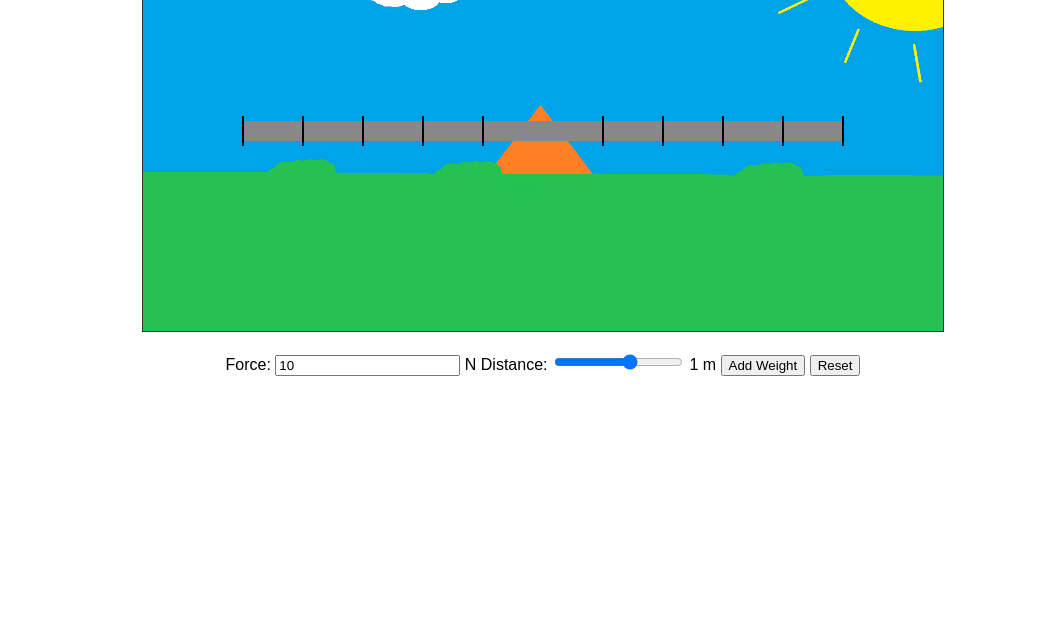
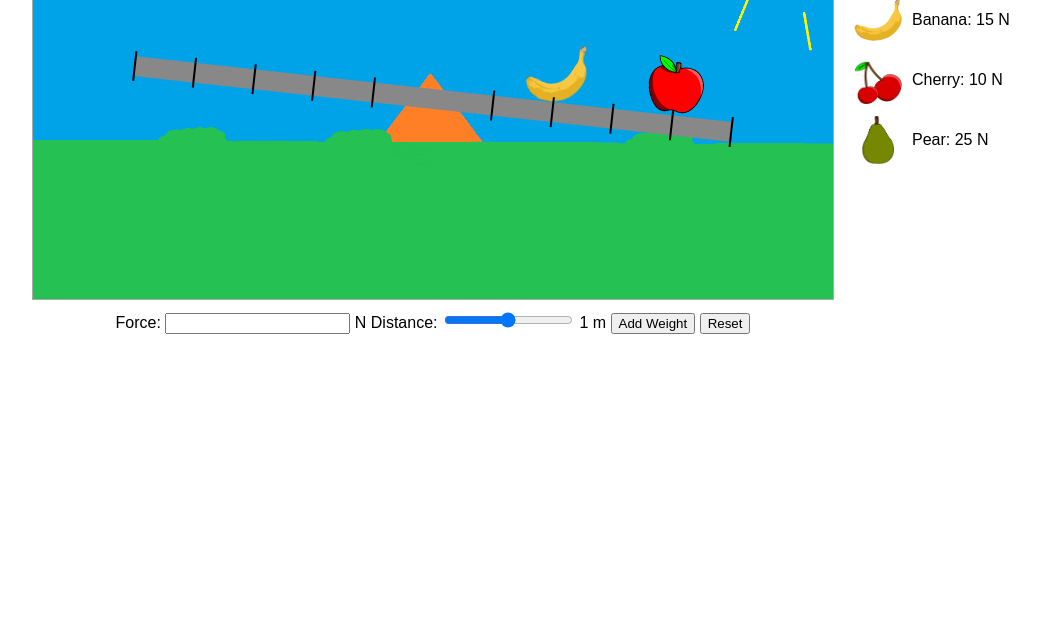
Before and after one commit to eozturk1968/torque-videogame, a plain HTML site: page docs/index.html in a window 1280 px wide. Shown: the part 182-800 px from the top of the page, without its empty margins (97-1137 px from the left). Drawn offline with Linux system fonts and the light colour scheme.

Commit message:
Fruits
level 1 added

```diff
--- a/docs/index.html
+++ b/docs/index.html
@@ -8,30 +8,45 @@
 <body>
     <h1>Torque Balance Game</h1>
 
-  <!-- Canvas where the seesaw will be drawn -->
+    <!-- NEW: flex row that holds canvas+controls and the sidebar -->
+    <div class="game-row">
+        <!-- the existing game area -->
+        <div class="game-area">
             <canvas id="gameCanvas" width="800" height="400"></canvas>
-
-  <!-- Control panel for adding weights and resetting -->
-  <div id="info">
-    <!-- Force input (non-negative) -->
+            <div id="controls">
                 Force: <input id="force" type="number" value="10" min="0"> N
-
-    <!-- Discrete radius slider from -5 to +5 -->
-    Distance:
-    <input
-      id="radius"
-      type="range"
-      min="-5"
-      max="5"
-      step="1"
-      value="1"
-    >
+                Distance: <input id="radius" type="range" min="-5" max="5" step="1" value="1">
                 <span id="radiusVal">1</span> m
-
                 <button id="addWeight">Add Weight</button>
                 <button id="resetGame">Reset</button>
+                <p id="status"></p>
+            </div>
+        </div>
 
-    <p id="status"></p>
+
+            <!-- Sidebar showing the fruit legend -->
+            <div class="sidebar">
+                <h2>Fruit Weights</h2>
+                <div class="fruit-item">
+                    <img src="images/apple.png" alt="Apple">
+                    <span>Apple: 20 N</span>
+                </div>
+                <div class="fruit-item">
+                    <img src="images/banana.png" alt="Banana">
+                    <span>Banana: 15 N</span>
+                </div>
+                <div class="fruit-item">
+                    <img src="images/cherry.png" alt="Cherry">
+                    <span>Cherry: 10 N</span>
+                </div>
+                <!-- NEW: pear entry -->
+                <div class="fruit-item">
+                    <img src="images/pear.png" alt="Pear">
+                    <span>Pear: 25 N</span>
+                </div>
+            </div>
+
+        </div>
     </div>
 
     <script src="main.js"></script>
--- a/docs/main.js
+++ b/docs/main.js
@@ -1,18 +1,13 @@
-// public/main.js
-// EF-151 project group 6
-// --- Physics helper functions ---
-function computeTorque(force, radius) {
-    return force * radius;
-}
-function isBalanced(leftT, rightT, eps = 0.01) {
-    return Math.abs(leftT - rightT) < eps;
-}
+// --- Physics helpers ---
+function computeTorque(F, r) { return F * r; }
+function isBalanced(L, R, eps = 0.01) { return Math.abs(L - R) < eps; }
 
-// --- Preload park background ---
-const bgImg = new Image();
-bgImg.src = 'images/park-bg.png';
+// --- Preload images ---
+const bgImg = new Image(); bgImg.src = 'images/park-bg.png';
+const bananaImg = new Image(); bananaImg.src = 'images/banana.png';
+const appleImg = new Image(); appleImg.src = 'images/apple.png';
 
-// --- Grab DOM elements ---
+// --- DOM refs ---
 const canvas = document.getElementById('gameCanvas');
 const ctx = canvas.getContext('2d');
 const forceIn = document.getElementById('force');
@@ -22,42 +17,54 @@ const addBtn = document.getElementById('addWeight');
 const resetBtn = document.getElementById('resetGame');
 const statusP = document.getElementById('status');
 
-let weights = [];
+let weights = [];  // each: {F, r, img}
 
-// --- Initialization ---
+// --- Initialize once background is ready ---
+bgImg.onload = () => initGame();
+
 function initGame() {
-    radiusIn.oninput = () => { radiusVal.textContent = radiusIn.value; };
-    addBtn.onclick = handleAdd;
-    resetBtn.onclick = handleReset;
+    // slider label sync
+    radiusVal.textContent = radiusIn.value;
+    radiusIn.oninput = () => radiusVal.textContent = radiusIn.value;
+
+    // Add manual weights (no icon)
+    addBtn.onclick = () => {
+        const F = Math.max(0, parseFloat(forceIn.value) || 0);
+        const r = parseFloat(radiusIn.value) || 0;
+        weights.push({ F, r, img: null });
+        update();
+    };
+
+    // Reset → restart level 1
+    resetBtn.onclick = () => {
+        startLevel1();
+        update();
+    };
+
+    // Start
+    startLevel1();
     draw();
 }
-window.onload = initGame;
 
-function handleAdd() {
-    let F = parseFloat(forceIn.value) || 0;
-    F = Math.max(0, F);
-    const r = parseFloat(radiusIn.value) || 0;
-    weights.push({ F, r });
-    update();
-}
-
-function handleReset() {
-    weights = [];
+// --- Seed Level 1 with banana & apple ---
+function startLevel1() {
+    weights = [
+        { F: 15, r: 2, img: bananaImg },
+        { F: 20, r: 4, img: appleImg }
+    ];
     statusP.textContent = '';
-    forceIn.value = 10;
-    radiusIn.value = 1;
+    forceIn.value = "";
+    radiusIn.value = "";
     radiusVal.textContent = '1';
-    draw();
 }
 
 // --- Draw loop ---
 function draw() {
-    // 1) Clear canvas
+    // clear
     ctx.clearRect(0, 0, canvas.width, canvas.height);
 
-    // 2) Draw full-canvas background
+    // 1) background stretched
     if (bgImg.complete) {
-        // source: full image, dest: full canvas
         ctx.drawImage(
             bgImg,
             0, 0, bgImg.width, bgImg.height,
@@ -65,41 +72,58 @@ function draw() {
         );
     }
 
-    // 3) Draw your rotating plank & ticks only
+    // 2) center & tilt
     ctx.save();
     ctx.translate(canvas.width / 2, canvas.height / 2);
 
-    // compute tilt
-    const net = weights.reduce(
-        (sum, w) => sum + computeTorque(w.F, Math.abs(w.r)) * Math.sign(w.r),
-        0
-    );
+    const net = weights.reduce((sum, w) => sum + computeTorque(w.F, w.r), 0);
     ctx.rotate(net * 0.001);
 
-    // horizontal plank
+    // 3) plank
     ctx.fillStyle = '#888';
     ctx.fillRect(-300, -10, 600, 20);
 
-    // tick marks ±1…±5
+    // 4) draw each fruit icon
+    weights.forEach(w => {
+        if (w.img) {
+            const x = w.r * (300 / 5); // maxDistance = 5
+            const size = 60;
+            ctx.drawImage(w.img, x - size / 2, -10 - size, size, size);
+        }
+    });
+
+    // 5) tick marks
     ctx.strokeStyle = '#000';
     ctx.lineWidth = 2;
     for (let i = 1; i <= 5; i++) {
-        const x = i * 60;  // 300px half-length ÷ 5
+        const x = i * (300 / 5);
         ctx.beginPath();
-        ctx.moveTo(x, -15); ctx.lineTo(x, +15); ctx.stroke();
+        ctx.moveTo(x, -15); ctx.lineTo(x, +15);
+        ctx.stroke();
         ctx.beginPath();
-        ctx.moveTo(-x, -15); ctx.lineTo(-x, +15); ctx.stroke();
+        ctx.moveTo(-x, -15); ctx.lineTo(-x, +15);
+        ctx.stroke();
     }
 
     ctx.restore();
 }
 
-// --- Update & status text ---
+// --- After adding weight or reset: update status & redraw ---
 function update() {
     draw();
-    const leftT = weights.filter(w => w.r < 0).reduce((s, w) => s + computeTorque(w.F, -w.r), 0);
-    const rightT = weights.filter(w => w.r > 0).reduce((s, w) => s + computeTorque(w.F, w.r), 0);
-    statusP.textContent = isBalanced(leftT, rightT)
-        ? 'Balanced! 🎉'
-        : `Left: ${leftT.toFixed(1)} Nm, Right: ${rightT.toFixed(1)} Nm`;
+
+    const leftT = weights
+        .filter(w => w.r < 0)
+        .reduce((s, w) => s + computeTorque(w.F, -w.r), 0);
+
+    const rightT = weights
+        .filter(w => w.r > 0)
+        .reduce((s, w) => s + computeTorque(w.F, w.r), 0);
+
+    if (isBalanced(leftT, rightT)) {
+        statusP.textContent = 'Balanced! 🎉';
+    } else {
+        statusP.textContent =
+            `Left: ${leftT.toFixed(1)} Nm, Right: ${rightT.toFixed(1)} Nm`;
+    }
 }
--- a/docs/style.css
+++ b/docs/style.css
@@ -1,20 +1,56 @@
-/* public/style.css */
-
-/* Use a clean, sans-serif font and center everything */
 body {
-  font-family: sans-serif;
-  text-align: center;
-  margin: 0;
-  padding: 1em;
+    font-family: sans-serif;
+    margin: 20px;
+    text-align: center;
 }
 
-/* Add a border around the canvas and some spacing */
-canvas {
-  border: 1px solid #333;
-  margin-top: 1em;
+/* Make a horizontal flex container */
+.game-row {
+    display: flex;
+    justify-content: center;
+    align-items: flex-start;
+    gap: 20px; /* space between canvas and sidebar */
 }
 
-/* Space the control panel from the canvas */
-#info {
-  margin-top: 1em;
+/* Wrap canvas and its controls vertically */
+.game-area {
+    display: flex;
+    flex-direction: column;
+    align-items: center;
 }
+
+/* Sidebar styling */
+.sidebar {
+    width: 200px;
+    text-align: left;
+}
+
+    .sidebar h2 {
+        margin-top: 0;
+        font-size: 1.2em;
+    }
+
+/* Each fruit row */
+.fruit-item {
+    display: flex;
+    align-items: center;
+    margin-bottom: 12px;
+}
+
+    .fruit-item img {
+        width: 48px;
+        height: 48px;
+        object-fit: contain;
+        margin-right: 10px;
+    }
+
+/* Canvas styling unchanged */
+#gameCanvas {
+    border: 1px solid #aaa;
+    background: #fff;
+}
+
+/* Controls under canvas */
+#controls {
+    margin-top: 10px;
+}
```
Also changed, not shown: docs/images/apple.png (added), docs/images/banana.png (added), docs/images/cherry.png (added), docs/images/pear.png (added). Lines whose indentation alone changed are shown as unchanged.
